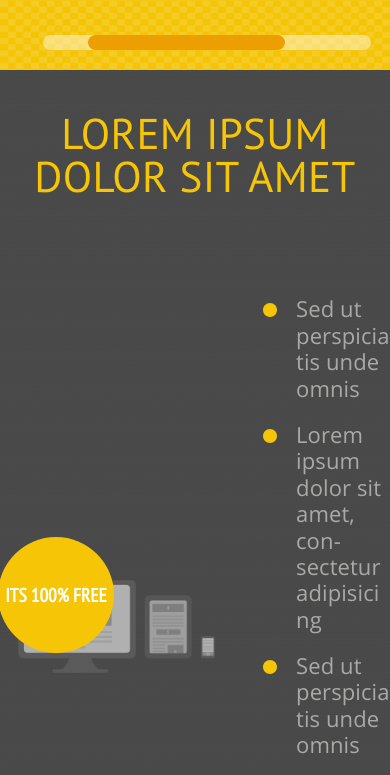
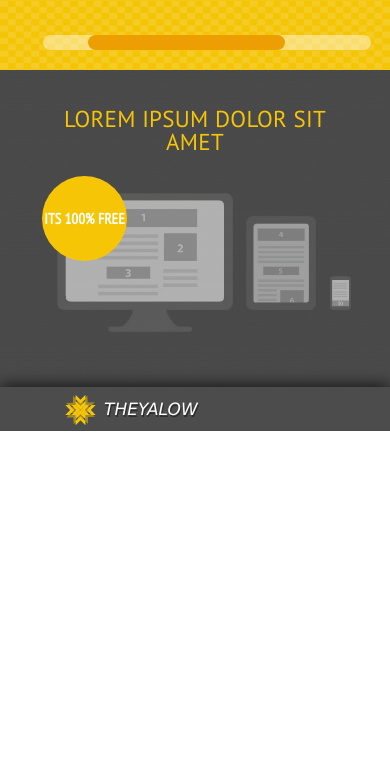
Before and after one commit to Dima331/theyalow, a plain HTML site: page index.html in a window 390 px wide. Shown: the part 1247-2022 px from the top of the page. After the commit the page ends 1678 px from the top, so only its background shows below. Drawn offline with Linux system fonts and the light colour scheme.

Commit message:
feat: add mobile version footer and kind-display section

```diff
--- a/index.html
+++ b/index.html
@@ -129,7 +129,7 @@
                 </div>
             </section>
             <section class="kind-display">
-                <div class="container">
+                <div class="kind-display__container container">
                     <h2 class="kind-display__title section-title">Lorem ipsum dolor sit amet</h2>
                     <div class="kind-display__wrap">
                         <div class="kind-display__view">
--- a/style.css
+++ b/style.css
@@ -1182,137 +1182,169 @@ input[type=range]:focus::-ms-fill-upper {
     transition: 0.3s;
   }
 }
+
 @media screen and (max-width: 850px) {
   .video-text {
     display: none;
   }
-  .hero{
+  .hero {
     background: silver;
   }
-  .video-navigation{
+  .video-navigation {
     display: none;
   }
-  .hero{
+  .hero {
     padding: 0;
     padding-top: 62px;
   }
-  .container, .header__container{
+  .container, .header__container {
     width: 100%;
   }
-  .player__controls{
+  .player__controls {
     width: 100%;
   }
-  .player{
+  .player {
     height: 327px;
   }
-  .player__video{
+  .player__video {
     width: 100%;
     height: 327px;
     object-fit: unset;
   }
-  .player__play{
+  .player__play {
     left: 51.5%;
   }
-  .player-state__volume{
+  .player-state__volume {
     margin-left: 0;
   }
-  .player-state__playback{
+  .player-state__playback {
     margin: 0 24px 0 31px;
   }
-  .player-state{
+  .player-state {
     justify-content: center;
     padding: 0 0 0 27px;
   }
-  .player-state__play{
+  .player-state__play {
     min-width: 28px;
   }
-  .player-state__volume{
+  .player-state__volume {
     min-width: 17px;
   }
-  .header{
+  .header {
     top: 0;
     box-shadow: 0px 1px 9px #000;
     z-index: 6;
   }
-  .logo__title{
+  .logo__title {
     font-size: 19px;
     padding-left: 59px;
   }
-  .header__logo{
+  .header__logo {
     transform: translate(0);
   }
-  .navigation{
-    box-shadow:none;
+  .navigation {
+    box-shadow: none;
   }
-  .header__container{
+  .header__container {
     height: 62px;
   }
-  .logo__link::before{
+  .logo__link::before {
     width: 40px;
     height: 39px;
     transform: translateY(-53%);
     left: 12px;
   }
-  .header__logo{
+  .header__logo {
     background-image: url("assets/images/bg-logo.png");
     background-size: 6%;
     flex: 1;
     display: flex;
     align-items: center;
-
   }
-  .navigation__link{
+  .navigation__link {
     font-size: 19px;
   }
-  .navigation__link{
+  .navigation__link {
     padding: 18px 12px 18px 13px;
   }
-  .navigation__link-wrap_contact::before{
+  .navigation__link-wrap_contact::before {
     width: 28px;
     height: 21px;
     background-size: contain;
   }
-  .navigation__link-wrap{
+  .navigation__link-wrap {
     padding-left: 38px;
   }
-  .navigation{
+  .navigation {
     height: 100%;
   }
-  .navigation__item:nth-child(2) .navigation__link{
+  .navigation__item:nth-child(2) .navigation__link {
     padding: 18px 12px 18px 8px;
   }
-
-  .navigation__item:nth-child(2) .navigation__link-wrap{
+  .navigation__item:nth-child(2) .navigation__link-wrap {
     padding-left: 29px;
   }
-  .navigation__item:nth-child(1) .navigation__link{
+  .navigation__item:nth-child(1) .navigation__link {
     padding: 18px 23px 18px 24px;
   }
-  .navigation__item:nth-child(1) .navigation__link-wrap{
+  .navigation__item:nth-child(1) .navigation__link-wrap {
     padding-left: 33px;
   }
+  .kind-display__description {
+    display: none;
+  }
+  .kind-display__view {
+    width: 100%;
+    margin-right: 0;
+  }
+  .kind-display__wrap {
+    justify-content: center;
+  }
+  .view-display {
+    width: auto;
+  }
+  .kind-display {
+    padding: 37px 0 55px 0;
+  }
+  .kind-display__title {
+    margin-bottom: 76px;
+  }
+  .sale_position {
+    position: absolute;
+    top: -43px;
+    left: -15px;
+  }
+  .footer__logo .logo__title {
+    font-size: 17px;
+    padding-left: 40px;
+  }
+  .footer {
+    padding: 11px 64px 10px 64px;
+  }
+  .footer__logo .logo__link::before {
+    width: 31px;
+    height: 31px;
+  }
+}
 
-
-}
 @media screen and (max-width: 630px) {
-  .header__container{
+  .header__container {
     flex-direction: column;
     height: 124px;
   }
   .hero {
-
     padding-top: 124px;
   }
-.header__logo{
+  .header__logo {
     justify-content: center;
   }
-.navigation{
+  .navigation {
     width: 100%;
   }
-.navigation__item{
+  .navigation__item {
     width: 33%;
   }
-.navigation__link{
+  .navigation__link {
     justify-content: center;
   }
   .navigation__item:nth-child(1) .navigation__link {
@@ -1321,16 +1353,34 @@ input[type=range]:focus::-ms-fill-upper {
   .navigation__link {
     font-size: 15px;
   }
-.navigation__item{
-
+  .navigation__item {
     flex: 1 1 100px;
   }
-.navigation__link{
+  .navigation__link {
     height: 100%;
   }
+  .kind-display__container {
+    width: 80%;
   }
+  .kind-display__title {
+    margin-bottom: 40px;
+    font-size: 23px;
+  }
+  .sale {
+    width: 85px;
+    height: 85px;
+  }
+  .sale_position {
+    top: -17px;
+    left: 3px;
+  }
+  .sale__text {
+    font-size: 15px;
+  }
+}
+
 @media screen and (max-width: 500px) {
-  .player-state{
+  .player-state {
     padding: 0 10px;
   }
   .player, .player__video {
@@ -1340,9 +1390,11 @@ input[type=range]:focus::-ms-fill-upper {
     font-size: 13px;
   }
 }
+
 @media screen and (max-width: 355px) {
   .navigation__link {
     font-size: 10px;
   }
 }
+
 /*media end*/
```
Lines whose indentation alone changed are shown as unchanged.
